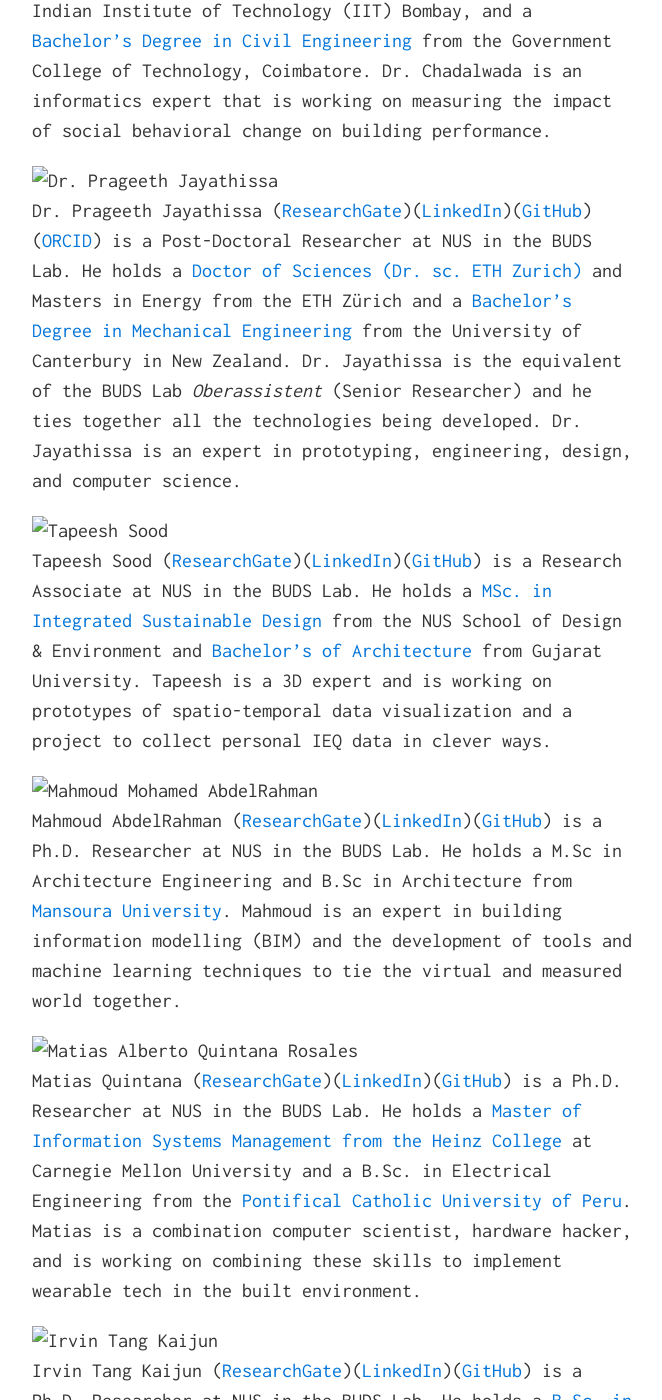
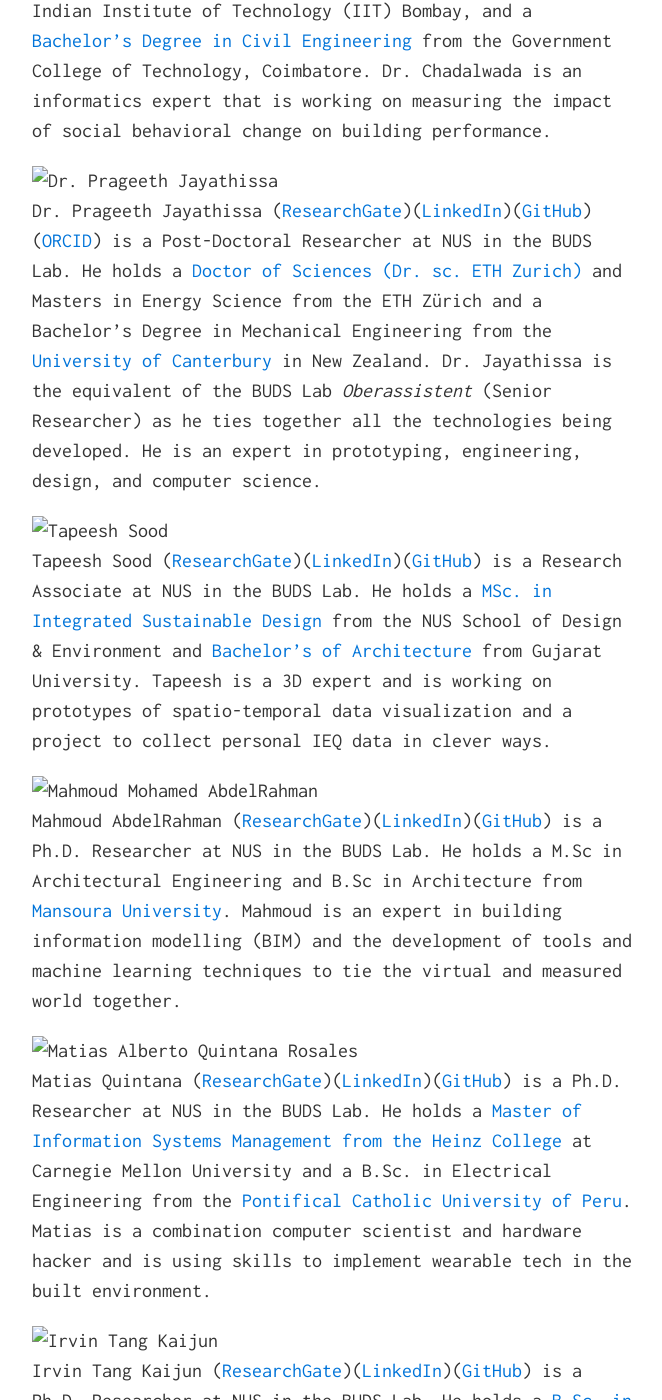
Before and after one commit to buds-lab/buds-lab.github.io, a Jekyll site: the page built from index.md, in a window 1280 px wide and 1400 px high, scrolled down 2344 px. Shown: the whole window, without its empty margins (308-970 px from the left). Built offline with Jekyll 4.4.1, drawn with Linux system fonts in a browser that asks for light colours; some of the changed text lies outside the part shown.

Commit message:
fixed several typos

```diff
--- a/index.md
+++ b/index.md
@@ -34,7 +34,7 @@ Dr. Clayton Miller ([ResearchGate](http://bit.ly/2nirRMQ){:target="_blank"})([Li
 Dr. Jayashree Chadalawada ([ResearchGate](https://www.researchgate.net/profile/Jayashree_Chadalawada){:target="_blank"})([LinkedIn](https://www.linkedin.com/in/pjayathissa/){:target="_blank"})([GitHub](https://github.com/pjayathissa){:target="_blank"}) is a Post-Doctoral Researcher at NUS in the BUDS Lab. She holds a [Ph.D. in Hydroinformatics](http://cee.nus.edu.sg/){:target="_blank"} from the NUS Dept. of Civil and Environmental Engineering, a [Master's of Technology (MTech)](http://www.iitb.ac.in/students/en){:target="_blank"} from the Indian Institute of Technology (IIT) Bombay, a [Master's of Technology (MTech)](http://www.iitb.ac.in/students/en){:target="_blank"} from the Indian Institute of Technology (IIT) Bombay, and a [Bachelor's Degree in Civil Engineering](http://www.gct.ac.in/){:target="_blank"} from the Government College of Technology, Coimbatore. Dr. Chadalwada is an informatics expert that is working on measuring the impact of social behavioral change on building performance.
 
 ![Dr. Prageeth Jayathissa](buds-lab.github.io/pjjayasthissa.jpeg)
-Dr. Prageeth Jayathissa ([ResearchGate](https://www.researchgate.net/profile/Prageeth_Jayathissa){:target="_blank"})([LinkedIn](https://www.linkedin.com/in/jayashree-chadalawada-b241132b/){:target="_blank"})([GitHub](https://github.com/Jayashreerao){:target="_blank"})([ORCID](https://orcid.org/0000-0003-3833-1852){:target="_blank"}) is a Post-Doctoral Researcher at NUS in the BUDS Lab.  He holds a [Doctor of Sciences (Dr. sc. ETH Zurich)](http://bit.ly/2nsD908){:target="_blank"} and Masters in Energy from the ETH Z&uuml;rich and a [Bachelor's Degree in Mechanical Engineering](https://www.canterbury.ac.nz/){:target="_blank"} from the University of Canterbury in New Zealand. Dr. Jayathissa is the equivalent of the BUDS Lab *Oberassistent* (Senior Researcher) and he ties together all the technologies being developed. Dr. Jayathissa is an expert in prototyping, engineering, design, and computer science.
+Dr. Prageeth Jayathissa ([ResearchGate](https://www.researchgate.net/profile/Prageeth_Jayathissa){:target="_blank"})([LinkedIn](https://www.linkedin.com/in/jayashree-chadalawada-b241132b/){:target="_blank"})([GitHub](https://github.com/Jayashreerao){:target="_blank"})([ORCID](https://orcid.org/0000-0003-3833-1852){:target="_blank"}) is a Post-Doctoral Researcher at NUS in the BUDS Lab.  He holds a [Doctor of Sciences (Dr. sc. ETH Zurich)](http://bit.ly/2nsD908){:target="_blank"} and Masters in Energy Science from the ETH Z&uuml;rich and a Bachelor's Degree in Mechanical Engineering from the [University of Canterbury](https://www.canterbury.ac.nz/){:target="_blank"} in New Zealand. Dr. Jayathissa is the equivalent of the BUDS Lab *Oberassistent* (Senior Researcher) as he ties together all the technologies being developed. He is an expert in prototyping, engineering, design, and computer science.
 
 <!-- ![Dongkyu Lee](buds-lab.github.io/dongkyu.png)
 Dongkyu Lee ([ResearchGate](https://www.researchgate.net/profile/Dongkyu_Lee10){:target="_blank"})([LinkedIn](https://www.linkedin.com/in/dongkyu-lee-5ba66764/){:target="_blank"})([GitHub](https://github.com/Kyu2){:target="_blank"}) is a Research Associate and Ph.D. candidate at NUS in the BUDS Lab. He holds a [MSc. in Machine Learning](https://ee.kaist.ac.kr/?language=en){:target="_blank"} from the Korea Advanced Institute of Science and Technology (KAIST), a [MSc. in Environmental Engineering and Sustainable Development](http://www.imperial.ac.uk/civil-engineering/prospective-students/postgraduate-taught-admissions/environmental-engineering-cluster/msc-environmental-engineering/){:target="_blank"} from Imperial College London, and a dual Bachelor's Degree in Architectural Engineering from the [Illinois Institute of Technology](https://engineering.iit.edu/programs/undergraduate/bachelor-science-architectural-engineering){:target="_blank"} and [Hanyang University](http://www.hanyang.ac.kr/web/eng/e1012){:target="_blank"}. He has worked as a research manager at Hyundai Engineering for three years before coming to NUS and is an expert in machine learning for the built environment and IoT analytics. -->
@@ -42,10 +42,10 @@ Dongkyu Lee ([ResearchGate](https://www.researchgate.net/profile/Dongkyu_Lee10){
 Tapeesh Sood ([ResearchGate](https://www.researchgate.net/profile/Tapeesh_Sood){:target="_blank"})([LinkedIn](https://www.linkedin.com/in/tapeeshsood/){:target="_blank"})([GitHub](https://github.com/tapeesh){:target="_blank"}) is a Research Associate at NUS in the BUDS Lab. He holds a [MSc. in Integrated Sustainable Design](http://www.nus.edu.sg/nusbulletin/school-of-design-and-environment/graduate-education/coursework-programmes/degree-requirements/master-of-science-in-integrated-sustainable-design/){:target="_blank"} from the NUS School of Design & Environment and [Bachelor's of Architecture](http://www.gujaratuniversity.ac.in/web/){:target="_blank"} from Gujarat University. Tapeesh is a 3D expert and is working on prototypes of spatio-temporal data visualization and a project to collect personal IEQ data in clever ways.
 
 ![Mahmoud Mohamed AbdelRahman](buds-lab.github.io/mahmoudouf.jpg)
-Mahmoud AbdelRahman ([ResearchGate](https://www.researchgate.net/profile/Mahmoud_Abdelrahman3){:target="_blank"})([LinkedIn](https://www.linkedin.com/in/mahmoudouf/){:target="_blank"})([GitHub](https://github.com/MahmoudAbdelRahman){:target="_blank"}) is a Ph.D. Researcher at NUS in the BUDS Lab. He holds a M.Sc in Architecture Engineering and B.Sc in Architecture from [Mansoura University](http://www.mans.edu.eg/en){:target="_blank"}. Mahmoud is an expert in building information modelling (BIM) and the development of tools and machine learning techniques to tie the virtual and measured world together.
+Mahmoud AbdelRahman ([ResearchGate](https://www.researchgate.net/profile/Mahmoud_Abdelrahman3){:target="_blank"})([LinkedIn](https://www.linkedin.com/in/mahmoudouf/){:target="_blank"})([GitHub](https://github.com/MahmoudAbdelRahman){:target="_blank"}) is a Ph.D. Researcher at NUS in the BUDS Lab. He holds a M.Sc in Architectural Engineering and B.Sc in Architecture from [Mansoura University](http://www.mans.edu.eg/en){:target="_blank"}. Mahmoud is an expert in building information modelling (BIM) and the development of tools and machine learning techniques to tie the virtual and measured world together.
 
 ![Matias Alberto Quintana Rosales](buds-lab.github.io/matiasquintana.png)
-Matias Quintana ([ResearchGate](https://www.researchgate.net/profile/Matias_Quintana){:target="_blank"})([LinkedIn](https://www.linkedin.com/in/matiasqr/){:target="_blank"})([GitHub](https://github.com/matiRLC){:target="_blank"}) is a Ph.D. Researcher at NUS in the BUDS Lab. He holds a [Master of Information Systems Management from the Heinz College](https://www.heinz.cmu.edu/){:target="_blank"} at Carnegie Mellon University and a B.Sc. in Electrical Engineering from the [Pontifical Catholic University of Peru](http://www.pucp.edu.pe/){:target="_blank"}. Matias is a combination computer scientist, hardware hacker, and is working on combining these skills to implement wearable tech in the built environment.
+Matias Quintana ([ResearchGate](https://www.researchgate.net/profile/Matias_Quintana){:target="_blank"})([LinkedIn](https://www.linkedin.com/in/matiasqr/){:target="_blank"})([GitHub](https://github.com/matiRLC){:target="_blank"}) is a Ph.D. Researcher at NUS in the BUDS Lab. He holds a [Master of Information Systems Management from the Heinz College](https://www.heinz.cmu.edu/){:target="_blank"} at Carnegie Mellon University and a B.Sc. in Electrical Engineering from the [Pontifical Catholic University of Peru](http://www.pucp.edu.pe/){:target="_blank"}. Matias is a combination computer scientist and hardware hacker and is using skills to implement wearable tech in the built environment.
 
 ![Irvin Tang Kaijun](buds-lab.github.io/irvin1.png)
 Irvin Tang Kaijun ([ResearchGate](https://www.researchgate.net/profile/Irvin_Tang){:target="_blank"})([LinkedIn](https://www.linkedin.com/in/irvintang/){:target="_blank"})([GitHub](https://github.com/irrhuh){:target="_blank"}) is a Ph.D. Researcher at NUS in the BUDS Lab. He holds a [B.Sc. in Project & Facilities Management, Honours (Merit)](http://www.bdg.nus.edu.sg/undergraduate/PFM-curriculum.html){:target="_blank"} from the NUS Dept. of Building. He is an expert in identifying and documenting construction and operations defects and is working on elegant ways of using deep learning and image recognition to enhance the building industry.
@@ -72,8 +72,8 @@ Do any (or all) of these situations describe you?
 
 If so, please ([contact Dr. Clayton via email](mailto:clayton@nus.edu.sg)) to discuss upcoming projects. Research funding, scholarships, stipends, and grant affiliation are available. Previous projects that exemplify curiosity in any of the above points are desirable.
 
-**More detailed job descriptions for Ph.D. and Post-Doctoral positions to be posted shortly!**
-
+<!-- **More detailed job descriptions for Ph.D. and Post-Doctoral positions to be posted shortly!**
+ -->
 [Leadership Lessons from a Dancing Guy](http://bit.ly/2mzHS2I){:target="_blank"}
 
 &copy; 2017 BUDS Lab
```
